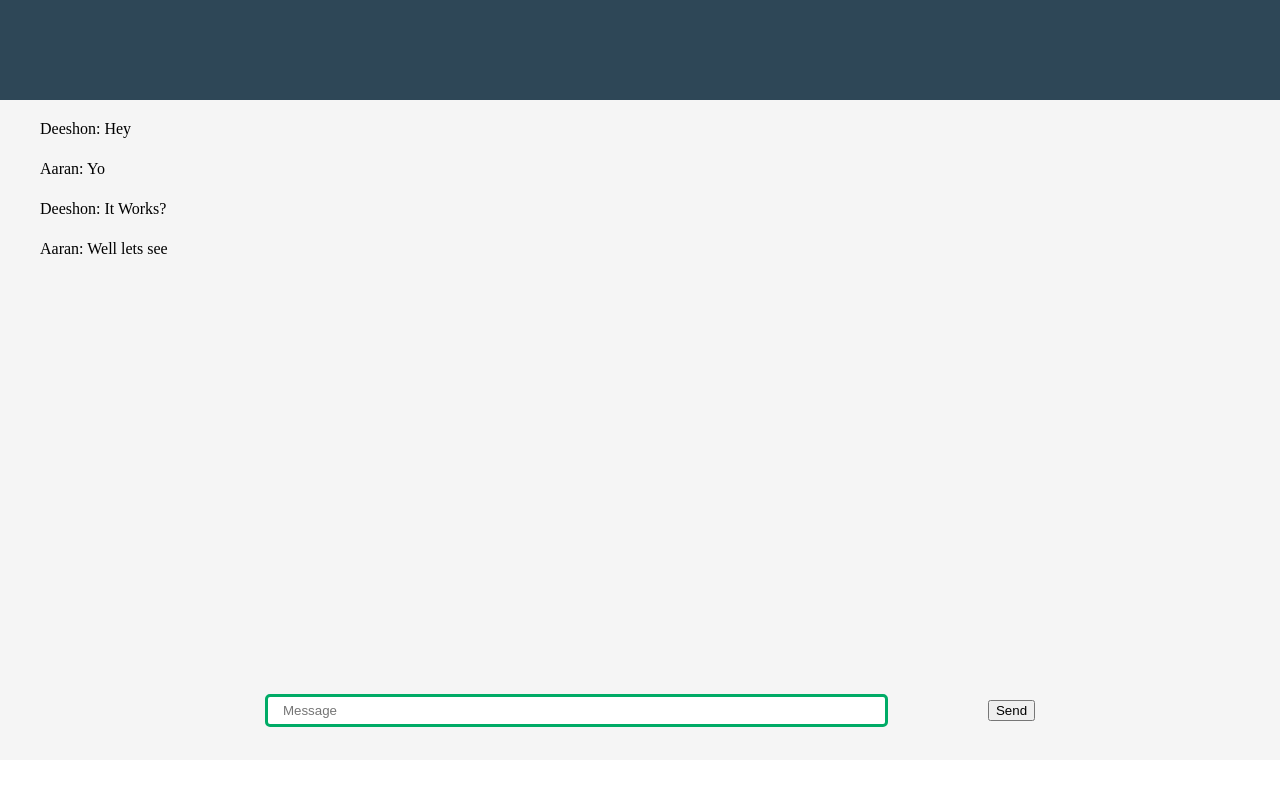
After one commit to Deeshon/python-chat-app, a Flask app: page /chat in a window 1280 px wide. The commit adds this page. Run offline with Flask 2, Linux system fonts and the light colour scheme; some libraries are stand-ins or nearby versions.

Commit message:
Frontend updates

```diff
--- a/main.py
+++ b/main.py
@@ -1,4 +1,4 @@
-from flask import Flask, render_template
+from flask import Flask, render_template, request, session
 from flask_socketio import SocketIO
 
 app = Flask(__name__)
@@ -6,9 +6,19 @@ app.config["SECRET KEY"] = "secret!"
 socketio = SocketIO(app)
 
 
-@app.route("/")
+@app.route("/", methods=["POST", "GET"])
 def home():
-    return render_template("home.html")
+    if request.method == "POST":
+        username = request.form.get("username")
+
+        return render_template("chat.html")
+    else:
+
+        return render_template("home.html")
+
+@app.route("/chat")
+def chat():
+    return render_template("chat.html")
 
 @socketio.on('recieve msg')
 def handle_msg(data, methods=["POST", "GET"]):
--- a/static/script.js
+++ b/static/script.js
@@ -3,16 +3,16 @@ const socketio = io.connect("http://192.168.7.153:5000")
 const sendBtn = document.querySelector("button")
 
 sendBtn.addEventListener('click', ()=> {
-    const username = document.getElementById("username")
     const message = document.getElementById("message")
 
-    socketio.emit('recieve msg', {username: username.value, message: message.value})
+    socketio.emit('recieve msg', {message: message.value})
 })
 
 socketio.on("send message", (msg) => {
-    const content = document.querySelector(".content")
-    const p = document.createElement("p")
-    p.textContent = `${msg.username}: ${msg.message}`
+    const content = document.querySelector(".chat-content")
+    const div = document.createElement("div")
+    div.classList.add("messages")
+    div.textContent = `${msg.message}`
 
-    content.appendChild(p)
+    content.appendChild(div)
 })
--- /dev/null
+++ b/static/style.css
@@ -0,0 +1,60 @@
+html, body {
+    width: 100%;
+    height: 100%;
+    margin: 0;
+}
+
+.header {
+    width: 100%;
+    height: 100px;
+    background-color: #2e4757;
+}
+
+.main-container {
+    display: flex;
+}
+
+.nav-bar {
+    background-color: #1d323f;
+    width: 300px;
+    height: 660px;
+}
+
+.content {
+    background-color: whitesmoke;
+    width: 1300px;
+    height: 660px;
+}
+
+.chat-content {
+    background-color: whitesmoke;
+    width: 1300px;
+    height: 560px;
+    overflow-y: scroll;
+}
+
+.chat-controls {
+    background-color: whitesmoke;
+    width: 1280px;
+    height: 80px;
+    display: flex;
+    align-items: center;
+    justify-content: center;
+    padding: 10px;
+}
+
+#message {
+    width: 600px;
+    height: 25px;
+    margin-right: 100px;
+    border: 3px solid #00AB66;
+    border-radius: 5px;
+    padding-left: 15px;
+}
+
+.messages {
+    padding-left: 40px;
+    padding-top: 20px;
+    height: 20px;
+
+}
--- /dev/null
+++ b/templates/chat.html
@@ -0,0 +1,36 @@
+<!DOCTYPE html>
+<html lang="en">
+<head>
+    <meta charset="UTF-8">
+    <meta http-equiv="X-UA-Compatible" content="IE=edge">
+    <meta name="viewport" content="width=device-width, initial-scale=1.0">
+    <script
+    src="https://cdnjs.cloudflare.com/ajax/libs/socket.io/4.0.1/socket.io.js"
+    integrity="sha512-q/dWJ3kcmjBLU4Qc47E4A9kTB4m3wuTY7vkFJDTZKjTs8jhyGQnaUrxa0Ytd0ssMZhbNua9hE+E7Qv1j+DyZwA=="
+    crossorigin="anonymous"
+  ></script>
+    <script src="/static/script.js" defer></script>
+    <link rel="stylesheet" href="/static/style.css">
+    <title>Chat App</title>
+</head>
+<body>
+  <div class="header"></div>
+  <div class="main-container">
+    <div class="nav-bar"></div>
+    <div class="content">
+      <div class="chat-content">
+        <div class="messages">Deeshon: Hey</div>
+        <div class="messages">Aaran: Yo</div>
+        <div class="messages">Deeshon: It Works?</div>
+        <div class="messages">Aaran: Well lets see</div>
+      </div>
+      <div class="chat-controls">
+        <form>
+          <input type="text" name="message" id="message" placeholder="Message">
+        </form>
+        <button id="send-button">Send</button>
+      </div>
+    </div>
+  </div>
+</body>
+</html>
```
Also changed, not shown: templates/home.html (+5 -14 lines).
